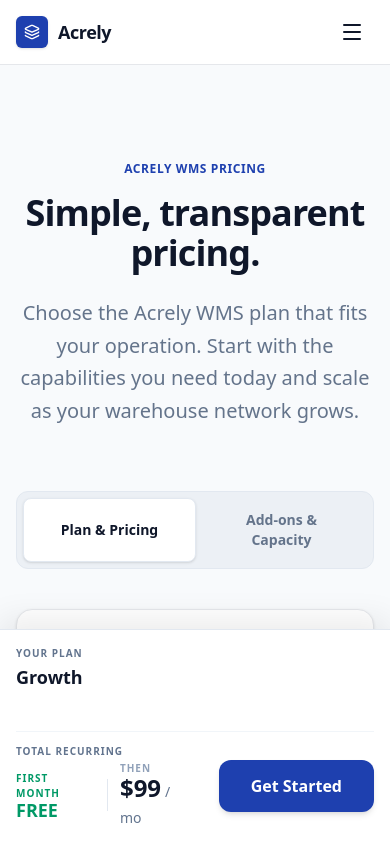
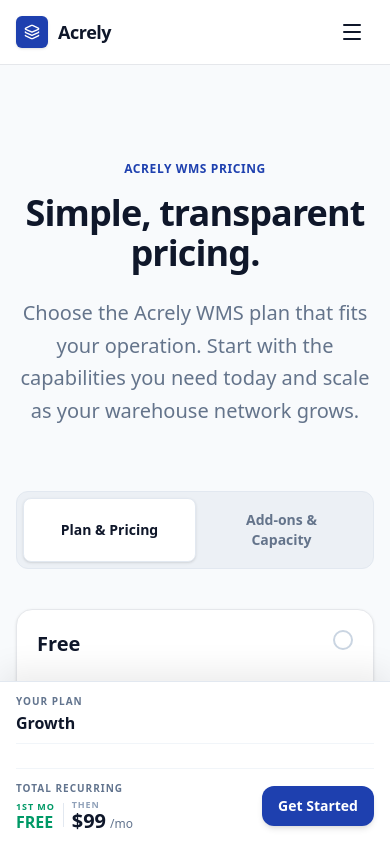
Before and after one commit to Acrely-Real-Estate/acrely-wms-landing-page, a React (Vite) app: page /pricing in a window 390 px wide. Shown: the top 842 px of the page. Built offline with nearby package versions, Linux system fonts and the light colour scheme.

Commit message:
Fix mobile pricing layout

```diff
--- a/src/components/sections/Hero.tsx
+++ b/src/components/sections/Hero.tsx
@@ -61,7 +61,7 @@
   };
 
   return (
-    <section id="overview" className="relative bg-[#0F172A] pt-24 pb-20 md:pt-32 md:pb-28 overflow-hidden bg-dot-grid">
+    <section id="overview" className="relative bg-[#0F172A] pt-24 pb-20 md:pt-32 md:pb-28 lg:pt-20 lg:pb-24 overflow-hidden bg-dot-grid">
       <div className="max-w-7xl mx-auto px-4 sm:px-6 lg:px-8">
 
         {/* TEXT CONTENT */}
@@ -111,7 +111,7 @@
           variants={warehouseVariants}
           initial="hidden"
           animate="visible"
-          className="mt-20 w-full max-w-5xl mx-auto h-[300px] md:h-[450px] flex items-center justify-center relative"
+          className="mt-20 lg:mt-32 w-full max-w-5xl mx-auto h-[300px] md:h-[450px] lg:h-[480px] flex items-center justify-center relative"
           style={{ perspective: '1200px' }}
           role="img"
           aria-label="3D Warehouse Visualization"
@@ -200,7 +200,7 @@
           variants={trustVariants}
           initial="hidden"
           animate="visible"
-          className="mt-16 flex flex-wrap items-center justify-center gap-6 md:gap-10"
+          className="mt-16 lg:mt-24 flex flex-wrap items-center justify-center gap-6 md:gap-10"
         >
           {trustIndicators.map((indicator, idx) => {
             const Icon = indicator.icon;
--- a/src/pages/product/PricingPage.tsx
+++ b/src/pages/product/PricingPage.tsx
@@ -519,22 +519,22 @@
             <div className="max-w-4xl mx-auto space-y-6">
 
               {/* Users Config */}
-              <div className="bg-white rounded-2xl border border-slate-200 shadow-sm p-6 sm:p-8">
-                <div className="flex flex-col sm:flex-row sm:items-center justify-between mb-8">
+              <div className="bg-white rounded-2xl border border-slate-200 shadow-sm p-5 sm:p-8">
+                <div className="flex flex-col sm:flex-row sm:items-center justify-between mb-6 sm:mb-8">
                   <div>
-                    <h3 className="text-xl font-bold text-[#0F172A] flex items-center gap-2">
+                    <h3 className="text-lg sm:text-xl font-bold text-[#0F172A] flex items-center gap-2">
                       <Users className="w-5 h-5 text-blue-600" />
                       Additional Users
                     </h3>
-                    <p className="text-sm text-slate-500 mt-1">Add more warehouse operators, supervisors, or managers to your plan.</p>
+                    <p className="text-xs sm:text-sm text-slate-500 mt-1">Add more warehouse operators, supervisors, or managers to your plan.</p>
                   </div>
-                  <div className="mt-4 sm:mt-0 text-left sm:text-right">
-                    <div className="text-3xl font-extrabold text-[#0F172A]">${additionalUsers * ADDON_PRICING.user}</div>
-                    <div className="text-sm font-medium text-slate-500">/ month</div>
+                  <div className="mt-3 sm:mt-0 text-left sm:text-right">
+                    <div className="text-2xl sm:text-3xl font-extrabold text-[#0F172A]">${additionalUsers * ADDON_PRICING.user}</div>
+                    <div className="text-xs sm:text-sm font-medium text-slate-500">/ month</div>
                   </div>
                 </div>
 
-                <div className="flex items-center gap-4 sm:gap-6">
+                <div className="flex items-center gap-3 sm:gap-6">
                   <button
                     onClick={() => setAdditionalUsers(Math.max(0, additionalUsers - 1))}
                     className="w-10 h-10 sm:w-12 sm:h-12 flex-shrink-0 rounded-full border border-slate-200 flex items-center justify-center text-slate-600 hover:bg-slate-50 hover:border-slate-300 transition-colors font-bold text-xl"
@@ -552,10 +552,10 @@
                       className="w-full h-2.5 bg-slate-200 rounded-lg appearance-none cursor-pointer accent-blue-600"
                       aria-label="Additional Users slider"
                     />
-                    <div className="flex justify-between text-[10px] sm:text-xs font-bold text-slate-400 mt-3 uppercase tracking-wider">
-                      <span>0 users</span>
-                      <span className="text-[#0F172A] text-sm">{additionalUsers} users</span>
-                      <span>100 users</span>
+                    <div className="flex justify-between text-[10px] sm:text-xs font-bold text-slate-400 mt-2 sm:mt-3 uppercase tracking-wider">
+                      <span>0</span>
+                      <span className="text-[#0F172A] text-sm sm:text-base">{additionalUsers} users</span>
+                      <span>100</span>
                     </div>
                   </div>
                   <button
@@ -569,22 +569,22 @@
               </div>
 
               {/* Warehouses Config */}
-              <div className="bg-white rounded-2xl border border-slate-200 shadow-sm p-6 sm:p-8">
-                <div className="flex flex-col sm:flex-row sm:items-center justify-between mb-8">
+              <div className="bg-white rounded-2xl border border-slate-200 shadow-sm p-5 sm:p-8">
+                <div className="flex flex-col sm:flex-row sm:items-center justify-between mb-6 sm:mb-8">
                   <div>
-                    <h3 className="text-xl font-bold text-[#0F172A] flex items-center gap-2">
+                    <h3 className="text-lg sm:text-xl font-bold text-[#0F172A] flex items-center gap-2">
                       <Building2 className="w-5 h-5 text-blue-600" />
                       Additional Warehouses
                     </h3>
-                    <p className="text-sm text-slate-500 mt-1">Add additional warehouse locations as your operation expands.</p>
+                    <p className="text-xs sm:text-sm text-slate-500 mt-1">Add additional warehouse locations as your operation expands.</p>
                   </div>
-                  <div className="mt-4 sm:mt-0 text-left sm:text-right">
-                    <div className="text-3xl font-extrabold text-[#0F172A]">${additionalWarehouses * ADDON_PRICING.warehouse}</div>
-                    <div className="text-sm font-medium text-slate-500">/ month</div>
+                  <div className="mt-3 sm:mt-0 text-left sm:text-right">
+                    <div className="text-2xl sm:text-3xl font-extrabold text-[#0F172A]">${additionalWarehouses * ADDON_PRICING.warehouse}</div>
+                    <div className="text-xs sm:text-sm font-medium text-slate-500">/ month</div>
                   </div>
                 </div>
 
-                <div className="flex items-center gap-4 sm:gap-6">
+                <div className="flex items-center gap-3 sm:gap-6">
                   <button
                     onClick={() => setAdditionalWarehouses(Math.max(0, additionalWarehouses - 1))}
                     className="w-10 h-10 sm:w-12 sm:h-12 flex-shrink-0 rounded-full border border-slate-200 flex items-center justify-center text-slate-600 hover:bg-slate-50 hover:border-slate-300 transition-colors font-bold text-xl"
@@ -602,10 +602,10 @@
                       className="w-full h-2.5 bg-slate-200 rounded-lg appearance-none cursor-pointer accent-blue-600"
                       aria-label="Additional Warehouses slider"
                     />
-                    <div className="flex justify-between text-[10px] sm:text-xs font-bold text-slate-400 mt-3 uppercase tracking-wider">
-                      <span>0 warehouses</span>
-                      <span className="text-[#0F172A] text-sm">{additionalWarehouses} warehouses</span>
-                      <span>20 warehouses</span>
+                    <div className="flex justify-between text-[10px] sm:text-xs font-bold text-slate-400 mt-2 sm:mt-3 uppercase tracking-wider">
+                      <span>0</span>
+                      <span className="text-[#0F172A] text-sm sm:text-base">{additionalWarehouses} warehouses</span>
+                      <span>20</span>
                     </div>
                   </div>
                   <button
@@ -747,39 +747,41 @@
 
       {/* Sticky Live Summary */}
       <div className="fixed bottom-0 left-0 right-0 z-50 bg-white border-t border-slate-200 shadow-[0_-10px_30px_rgba(0,0,0,0.08)] transform transition-transform">
-        <div className="max-w-[1400px] mx-auto px-4 sm:px-6 lg:px-8 py-4 sm:py-5 flex flex-col lg:flex-row items-center justify-between gap-4 lg:gap-8">
+        <div className="max-w-[1400px] mx-auto px-4 sm:px-6 lg:px-8 py-3 sm:py-5 flex flex-col lg:flex-row items-center justify-between gap-3 lg:gap-8">
 
-          <div className="flex flex-col sm:flex-row sm:items-center gap-4 sm:gap-8 w-full lg:w-auto overflow-x-auto no-scrollbar pb-2 lg:pb-0">
-            <div className="flex-shrink-0 flex items-center gap-4">
+          <div className="flex flex-col lg:flex-row lg:items-center gap-3 lg:gap-8 w-full lg:w-auto overflow-hidden">
+            <div className="flex items-center gap-4 border-b border-slate-100 pb-2 lg:border-0 lg:pb-0">
               <div>
                 <div className="text-[10px] font-bold uppercase tracking-widest text-slate-500 mb-0.5">Your Plan</div>
-                <div className="font-bold text-lg text-[#0F172A] flex items-center gap-2">
+                <div className="font-bold text-base sm:text-lg text-[#0F172A] flex items-center gap-2">
                   {selectedPlan}
                 </div>
               </div>
             </div>
 
             {(additionalUsers > 0 || additionalWarehouses > 0 || selectedZeta !== 'none') && (
-              <div className="hidden sm:block w-px h-10 bg-slate-200"></div>
+              <div className="hidden lg:block w-px h-10 bg-slate-200"></div>
             )}
 
-            <div className="flex gap-6 sm:gap-8 whitespace-nowrap">
+            <div className="grid grid-cols-2 sm:flex sm:flex-row gap-x-2 gap-y-2 sm:gap-6 lg:gap-8">
               {additionalUsers > 0 && (
                 <div>
-                  <div className="text-[10px] font-bold uppercase tracking-widest text-slate-500 mb-0.5">Additional Users</div>
-                  <div className="font-medium text-[#0F172A]">{additionalUsers} <span className="text-slate-400">(${additionalUsers * ADDON_PRICING.user})</span></div>
+                  <div className="text-[10px] font-bold uppercase tracking-widest text-slate-500 mb-0.5">Users</div>
+                  <div className="text-xs sm:text-sm font-medium text-[#0F172A] truncate">{additionalUsers} <span className="text-slate-400">(${additionalUsers * ADDON_PRICING.user})</span></div>
                 </div>
               )}
               {additionalWarehouses > 0 && (
                 <div>
-                  <div className="text-[10px] font-bold uppercase tracking-widest text-slate-500 mb-0.5">Additional Warehouses</div>
-                  <div className="font-medium text-[#0F172A]">{additionalWarehouses} <span className="text-slate-400">(${additionalWarehouses * ADDON_PRICING.warehouse})</span></div>
+                  <div className="text-[10px] font-bold uppercase tracking-widest text-slate-500 mb-0.5 flex items-center">
+                    <span className="truncate">Warehouses</span>
+                  </div>
+                  <div className="text-xs sm:text-sm font-medium text-[#0F172A] truncate">{additionalWarehouses} <span className="text-slate-400">(${additionalWarehouses * ADDON_PRICING.warehouse})</span></div>
                 </div>
               )}
               {selectedZeta !== 'none' && (
-                <div>
-                  <div className="text-[10px] font-bold uppercase tracking-widest text-slate-500 mb-0.5">Zeta Credits</div>
-                  <div className="font-medium text-[#0F172A]">
+                <div className="col-span-2 sm:col-span-1">
+                  <div className="text-[10px] font-bold uppercase tracking-widest text-slate-500 mb-0.5">Zeta</div>
+                  <div className="text-xs sm:text-sm font-medium text-[#0F172A] truncate">
                     {ZETA_PACKAGES.find(p => p.id === selectedZeta)?.label}
                     <span className="text-slate-400 ml-1">(${ZETA_PACKAGES.find(p => p.id === selectedZeta)?.price})</span>
                   </div>
@@ -788,33 +790,33 @@
             </div>
           </div>
 
-          <div className="flex items-center justify-between lg:justify-end gap-6 w-full lg:w-auto border-t border-slate-100 lg:border-t-0 pt-3 lg:pt-0">
-            <div className="text-left lg:text-right">
+          <div className="flex items-center justify-between lg:justify-end gap-4 sm:gap-6 w-full lg:w-auto border-t border-slate-100 lg:border-t-0 pt-3 lg:pt-0">
+            <div className="text-left lg:text-right flex-1 lg:flex-none">
               <div className="text-[10px] font-bold uppercase tracking-widest text-slate-500 mb-0.5">Total Recurring</div>
 
               {isCustom ? (
-                <div className="text-2xl sm:text-3xl font-extrabold text-[#0F172A]">Custom Pricing</div>
+                <div className="text-xl sm:text-3xl font-extrabold text-[#0F172A]">Custom Pricing</div>
               ) : (
                 <div className="flex flex-col">
                   {PROMOTION_ACTIVE && selectedPlan !== 'Free' ? (
-                    <div className="flex items-center gap-3">
+                    <div className="flex items-center gap-2 sm:gap-3">
                       <div className="flex flex-col">
-                        <span className="text-[10px] font-bold uppercase tracking-widest text-emerald-600">First Month</span>
-                        <span className="text-lg font-extrabold text-emerald-600 leading-none">FREE</span>
+                        <span className="text-[9px] sm:text-[10px] font-bold uppercase tracking-widest text-emerald-600">1st Mo</span>
+                        <span className="text-base sm:text-lg font-extrabold text-emerald-600 leading-none">FREE</span>
                       </div>
-                      <div className="w-px h-8 bg-slate-200"></div>
+                      <div className="w-px h-6 sm:h-8 bg-slate-200"></div>
                       <div className="flex flex-col">
-                        <span className="text-[10px] font-bold uppercase tracking-widest text-slate-400">Then</span>
-                        <div className="text-2xl sm:text-3xl font-extrabold text-[#0F172A] leading-none">
+                        <span className="text-[9px] sm:text-[10px] font-bold uppercase tracking-widest text-slate-400">Then</span>
+                        <div className="text-xl sm:text-3xl font-extrabold text-[#0F172A] leading-none">
                           ${totalMonthly}
-                          <span className="text-sm text-slate-500 font-medium ml-1">/ mo</span>
+                          <span className="text-xs sm:text-sm text-slate-500 font-medium ml-1">/mo</span>
                         </div>
                       </div>
                     </div>
                   ) : (
-                    <div className="text-2xl sm:text-3xl font-extrabold text-[#0F172A] leading-none">
+                    <div className="text-xl sm:text-3xl font-extrabold text-[#0F172A] leading-none">
                       ${totalMonthly}
-                      <span className="text-sm text-slate-500 font-medium ml-1">/ mo</span>
+                      <span className="text-xs sm:text-sm text-slate-500 font-medium ml-1">/ mo</span>
                     </div>
                   )}
                 </div>
@@ -823,7 +825,7 @@
 
             <Link
               to="/contact"
-              className="py-3.5 px-8 bg-[#1E40AF] text-white font-bold rounded-xl hover:bg-[#2563EB] transition-colors shadow-md flex-shrink-0 text-center"
+              className="py-2.5 px-4 sm:py-3.5 sm:px-8 bg-[#1E40AF] text-white text-sm sm:text-base font-bold rounded-xl hover:bg-[#2563EB] transition-colors shadow-md flex-shrink-0 text-center"
             >
               {isCustom ? 'Talk to Sales' : 'Get Started'}
             </Link>
```
